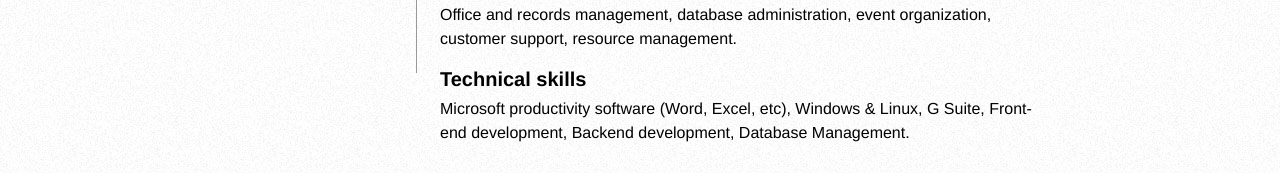
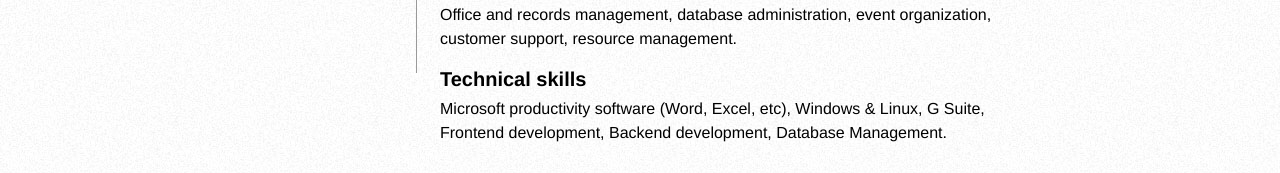
Before and after one commit to abuzarali/Resume, a plain HTML site: page index.html in a window 1280 px wide. Shown: the part 520-693 px from the top of the page. Drawn offline with Linux system fonts and the light colour scheme.

Commit message:
Update index.html

```diff
--- a/index.html
+++ b/index.html
@@ -79,7 +79,7 @@
                 <p>Office and records management, database administration, event organization, customer support, resource management.</p>
 
                 <h2>Technical skills</h2>
-                <p>Microsoft productivity software (Word, Excel, etc), Windows & Linux, G Suite, Front-end development, Backend development, Database Management.</p>
+                <p>Microsoft productivity software (Word, Excel, etc), Windows & Linux, G Suite, Frontend development, Backend development, Database Management.</p>
             </dd>
 
             <dd class="clear"></dd>
```
